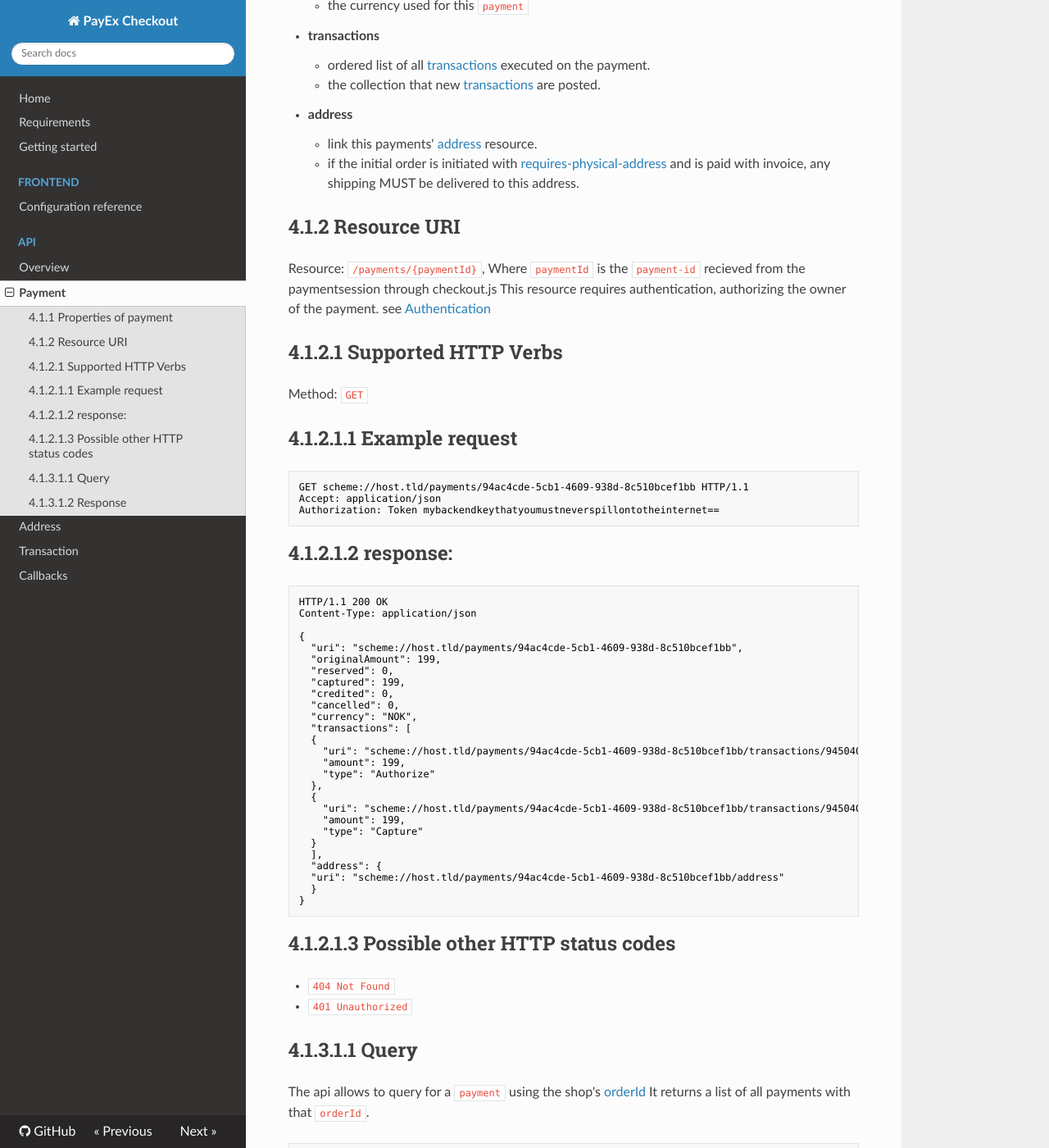
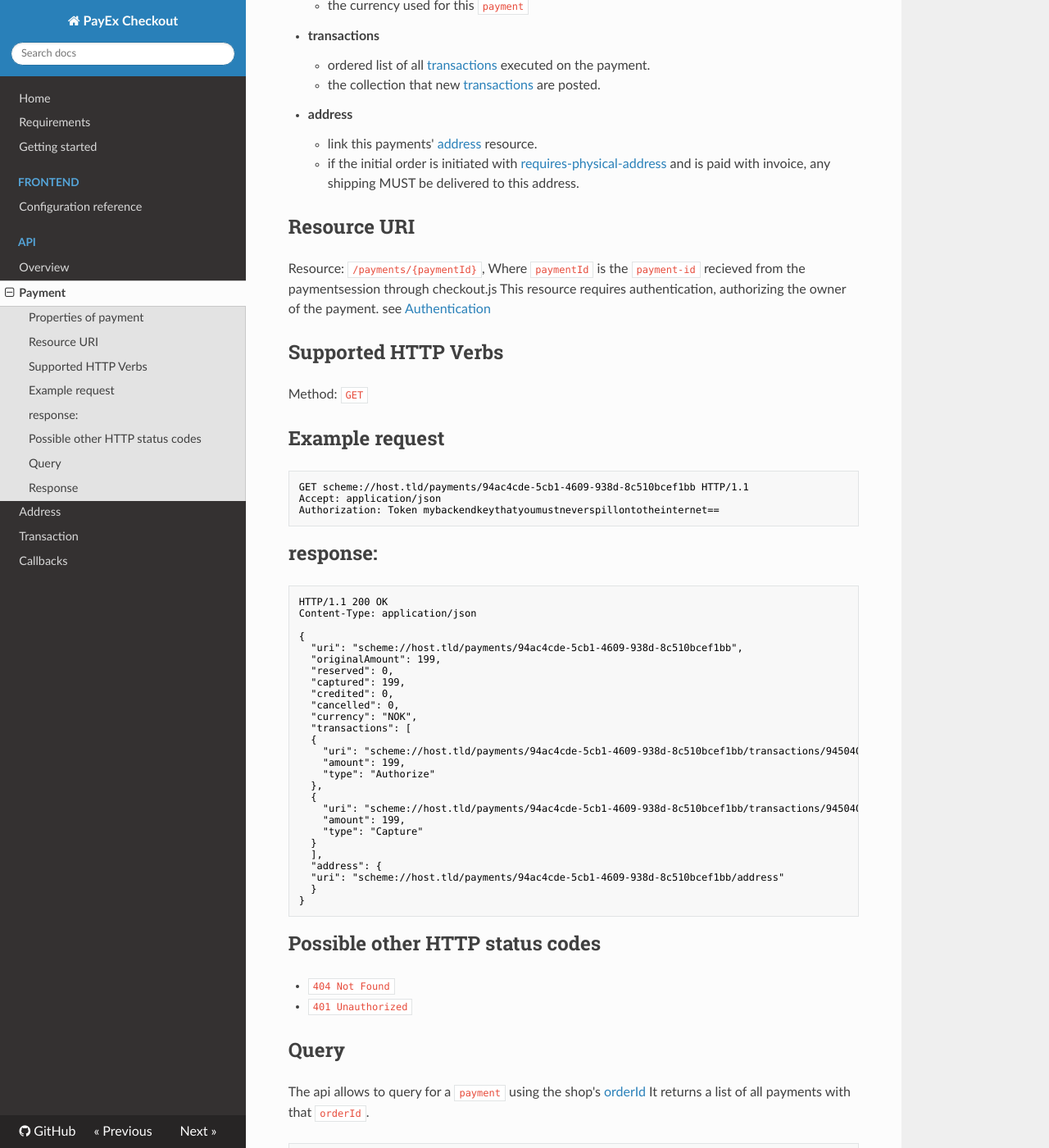
Before and after one commit to PayEx/PayEx.Checkout.Documentation, an MkDocs documentation site: the page built from docs/payment.md, in a window 1280 px wide and 1400 px high, scrolled down 1128 px. Shown: the whole window at 82% size. Built offline with MkDocs 1.6.1, drawn with Linux system fonts in a browser that asks for light colours; nearby versions of some CDN libraries; old or Windows-style settings are respelled for this version of MkDocs; some of the changed text lies outside the part shown.

````diff
--- a/docs/address.md
+++ b/docs/address.md
@@ -1,9 +1,9 @@
-#4.2 Address
+#Address
 
 An implementer may request this resource to obtain the delivery address of the order.
 if the initial order is initiated with [requires-physical-address](configurationReference/#requires-physical-address) and is paid with _invoice_, any shipping **MUST** be delivered to this address.
 
-##4.2.1 Properties of an address
+##Properties of an address
  * **uri**
     * the uri to this resource.
 * **city**
@@ -11,20 +11,20 @@ if the initial order is initiated with [requires-physical-address](configuration
 * **coAddres**
 
 
-##4.2.2 Resource URI
+##Resource URI
 Resource:  `/payments/{paymentId}/address/`, Where `paymentId` is the paymant-id recieved from the payment session through checkout.min.js.
 This resource requires authentication, authorizing the owner of the payment. see [Authentication](authentication/#back-end-authentication)
 
-##4.2.2.1 Supported HTTP Verbs
+##Supported HTTP Verbs
 Method:    `GET`
 
-##4.2.2.1.1 Example request
+##Example request
 ```HTTP
 GET scheme://host.tld/payments/94ac4cde-5cb1-4609-938d-8c510bcef1bb/address HTTP/1.1
 Accept: application/json
 Authorization: Token mybackendkeythatyoumustneverspillontotheinternet==
 ```
-##4.2.2.1.2 response:
+##response:
 ```HTTP
 HTTP/1.1 200 OK
 Content-Type: application/json
@@ -39,6 +39,6 @@ Content-Type: application/json
   "streetAddress": "The Actual Street 5c"
 }
 ```
-##4.2.2.1.3 Possible other HTTP status codes
+##Possible other HTTP status codes
  * `404 Not Found`
  * `401 Unauthorized`
--- a/docs/configurationReference.md
+++ b/docs/configurationReference.md
@@ -1,5 +1,5 @@
-#3.2 Configuration reference
-##3.2.1 Defaults
+#Configuration reference
+##Defaults
 ```JSON
 {
   buttonSelector: "#pxc-button",
@@ -12,21 +12,21 @@
 }
 ```
 
-##3.2.2 Amount (required)
+##Amount (required)
 Amount is the total price of an order (included shipping).
 
 Default property: `null` <br/>
 JavaScript property name: `amount` <br/>
 JavaScript type: `number`
 
-##3.2.3 API Token (required)
+##API Token (required)
 In order to authenticate your solution with PayEx Checkout you will need a frontend key, this key can be found in the [PayEx Checkout admin](gettingStarted#authentication-keys) user interface.
 
 Default property: `null` <br/>
 JavaScript property name: `key` <br/>
 JavaScript type: `string`
 
-##3.2.4 Order Id (required)
+##Order Id (required)
 Order Id gives you the option to add a third party reference to PayEx Checkout that will be attached to the transaction and will be presented as order id on the invoice if end user chooses to pay with invoice.
 This will give the opportunity to query PayEx Checkout APIs with your order id to find transactions and other data.
 
@@ -34,35 +34,35 @@ Default property: `null` <br/>
 JavaScript property name: `orderId` <br/>
 JavaScript type: `string`
 
-##3.2.5 Order lines (required)
+##Order lines (required)
 Providing order lines will improve the presentations of the invoice.
 
-###3.2.5.1 Order lines - Item price (required)
+###Order lines - Item price (required)
 Sets item price for the order line.
 
 JavaScript property name: `itemPrice` <br/>
 JavaScript type: `number`
 
-###3.2.5.2 Order lines - Description (required)
+###Order lines - Description (required)
 Sets description for the order line.
 
 JavaScript property name: `description` <br/>
 JavaScript type: `string`
 
-###3.2.5.3 Order lines - Quantity (required)
+###Order lines - Quantity (required)
 Sets quantity for the order line.
 
 JavaScript property name: `quantity` <br/>
 JavaScript type: `number`
 
-###3.2.5.4 Order lines - Vat rate
+###Order lines - Vat rate
 Sets vat rate for the order line.
 
 Default property: 25 <br/>
 JavaScript property name: `itemPrice` <br/>
 JavaScript type: `number`
 
-###3.2.5.5 Example
+###Example
 
 ```JavaScript
 {
@@ -83,21 +83,21 @@ JavaScript type: `number`
 }
 ```
 
-##3.2.6 Requires digital address
+##Requires digital address
 If set to true, the users email will be made available through the [backend APIs](address) after the checkout process is completed.
 
 Default property: `false` <br/>
 JavaScript property name: `requiresDigitalAddress` <br/>
 JavaScript type: `boolean`
 
-##3.2.7 Requires physical address
+##Requires physical address
 If set to true, PayEx Checkout will acquire the user's physical delivery address in the checkout process. After the checkout process if completed the address will be made available through the [backend APIs.](address)
 
 Default property: `false` <br/>
 JavaScript property name: `requiresPhysicalAddress` <br/>
 JavaScript type: `boolean`
 
-##3.2.8 Button Selector
+##Button Selector
 Changes the selector that PayEx use to find the button that start the checkout process. Please note that the selector provide must be supported by the [Document.querySelector()](https://developer.mozilla.org/en-US/docs/Web/API/Document/querySelector).
 
 Default property: `"#pxc-button"` <br/>
--- a/docs/payment.md
+++ b/docs/payment.md
@@ -1,10 +1,10 @@
-#4.1 The payment resource.
+#The payment resource.
 An implementer may request this resource to obtain the root resource describing a payment.
 All other resources related to the payment are found on the resource itself or linked to from this resource.
 
 The uri of this resource is the base uri to request all other resources related to the payment.
 
-##4.1.1 Properties of payment
+##Properties of payment
  * **uri**
     * the uri to this one resource.
  * **originalAmount**
@@ -39,21 +39,21 @@ The uri of this resource is the base uri to request all other resources related
     * if the initial order is initiated with [requires-physical-address](configurationReference/#requires-physical-address) and is paid with invoice, any shipping MUST be delivered to this address.
 
 
-##4.1.2 Resource URI
+##Resource URI
 Resource:  `/payments/{paymentId}`, Where `paymentId` is the `payment-id` recieved from the paymentsession through checkout.js
 This resource requires authentication, authorizing the owner of the payment. see [Authentication](authentication/#back-end-authentication)
 
-##4.1.2.1 Supported HTTP Verbs
+##Supported HTTP Verbs
 Method:    `GET`
 
 
-##4.1.2.1.1 Example request
+##Example request
 ```HTTP
 GET scheme://host.tld/payments/94ac4cde-5cb1-4609-938d-8c510bcef1bb HTTP/1.1
 Accept: application/json
 Authorization: Token mybackendkeythatyoumustneverspillontotheinternet==
 ```
-##4.1.2.1.2 response:
+##response:
 ```HTTP
 HTTP/1.1 200 OK
 Content-Type: application/json
@@ -83,12 +83,12 @@ Content-Type: application/json
   }
 }
 ```
-##4.1.2.1.3 Possible other HTTP status codes
+##Possible other HTTP status codes
  * `404 Not Found`
  * `401 Unauthorized`
 
-##4.1.3.1.1 Query
- The api allows to query for a `payment` using the shop's [orderId](configurationreference/#324-order-id-required)
+##Query
+ The api allows to query for a `payment` using the shop's [orderId](configurationreference/#order-id-required)
  It returns a list of all payments with that `orderId`.
 
 
@@ -96,7 +96,7 @@ Content-Type: application/json
 GET scheme://host.tld/payments?orderid=the_order_id HTTP/1.1
 ```
 
-##4.1.3.1.2 Response
+##Response
 
 ```HTTP
 HTTP/1.1 200 OK
````
Also changed, not shown: docs/callbacks.md (+7 -7 lines), docs/index.md (+2 -2 lines).
